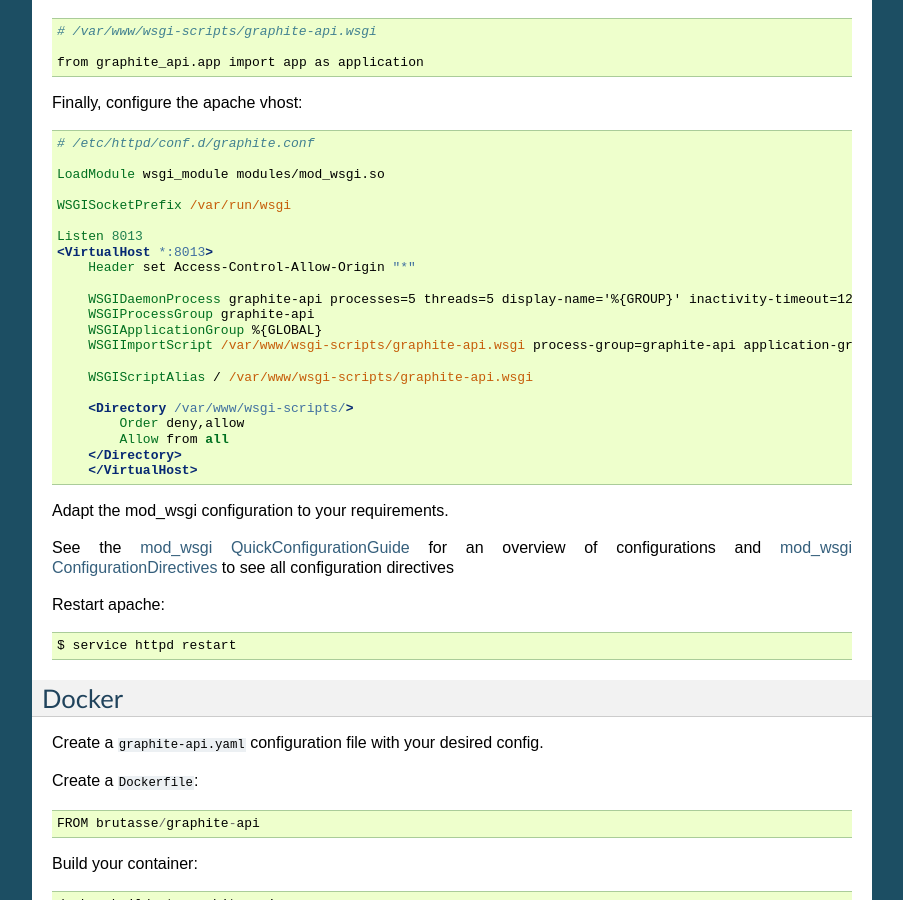
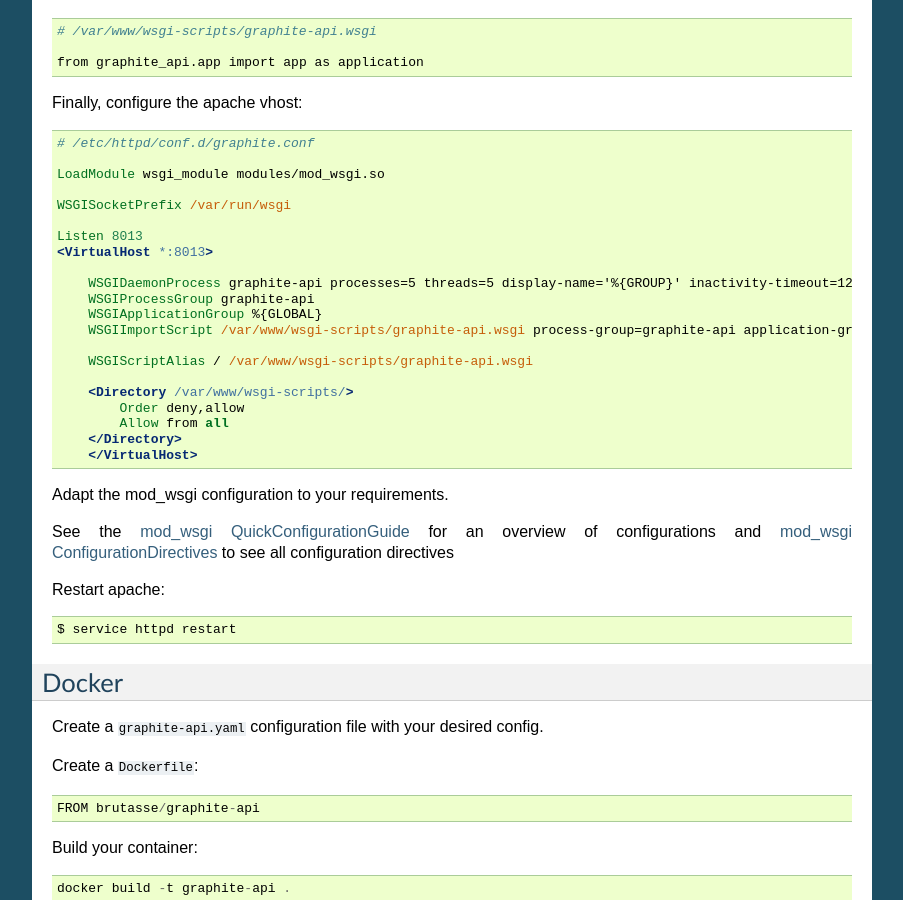
Before and after one commit to brutasse/graphite-api, a Sphinx documentation site: the page built from docs/deployment.rst, in a window 1280 px wide and 900 px high, scrolled down 1428 px. Shown: the whole window, without its empty margins (198-1101 px from the left). Built offline with Sphinx 7.4.7, drawn with Linux system fonts in a browser that asks for light colours.

Commit message:
Remove the CORS header

```diff
--- a/docs/deployment.rst
+++ b/docs/deployment.rst
@@ -108,7 +108,6 @@
 
     Listen 8013
     <VirtualHost *:8013>
-        Header set Access-Control-Allow-Origin "*"
 
         WSGIDaemonProcess graphite-api processes=5 threads=5 display-name='%{GROUP}' inactivity-timeout=120
         WSGIProcessGroup graphite-api
```
